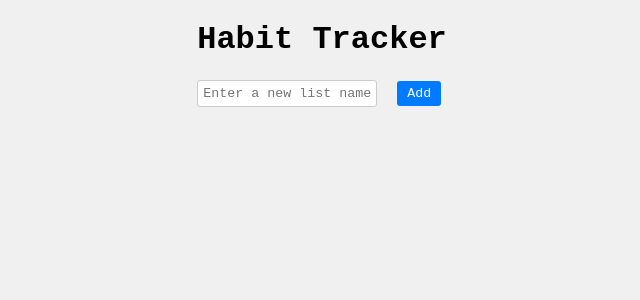
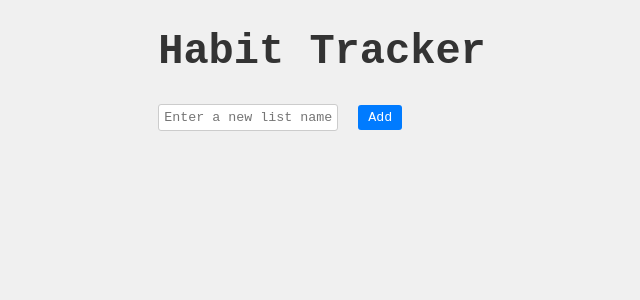
Before and after one commit to maeBoittiaux/sticky-note, a React (Create React App) app: page / in a window 1280 px wide. Shown: the top 300 px of the page, without its empty margins (318-958 px from the left). Built offline with nearby package versions, Linux system fonts and the light colour scheme; the HTML template or start-up script is replaced by a standard one.

Commit message:
feat (index.css) : change title colour and font size

```diff
--- a/src/index.css
+++ b/src/index.css
@@ -7,6 +7,11 @@ body {
   flex-direction: column;
   align-items: center;
   justify-content: center;
+}
+
+h1 {
+  color: #333;
+  font-size: 42px;
 }
 
 ul {
```
